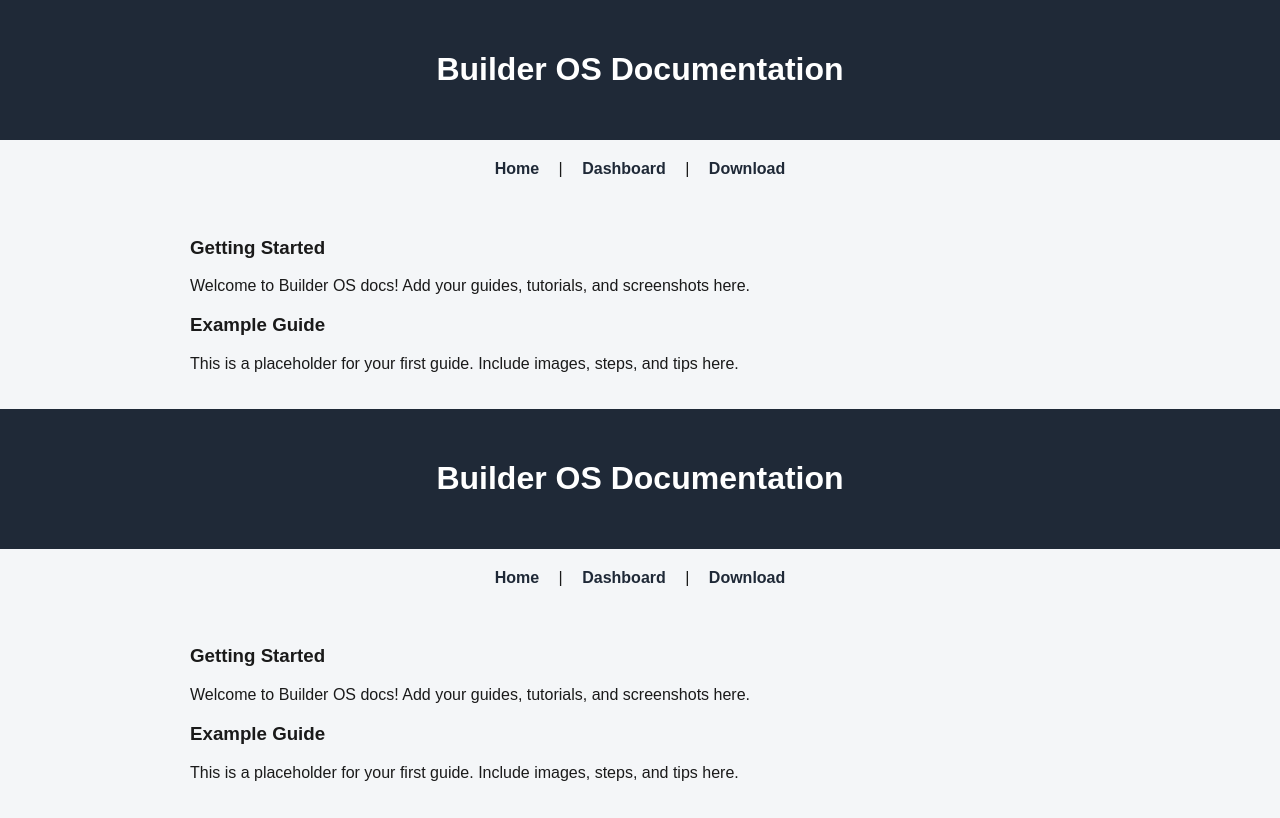
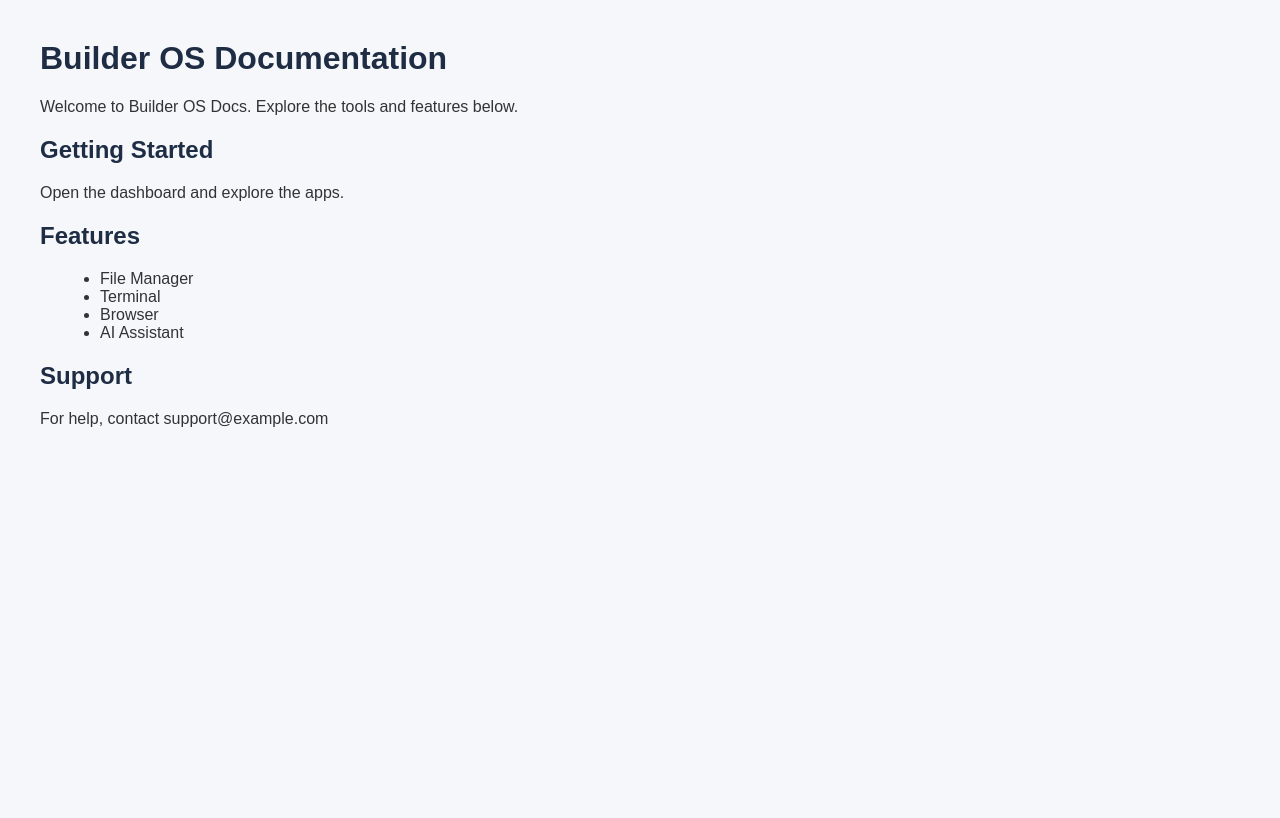
Before and after one commit to Grasti88/Builder_os_web, a plain HTML site: page docs/docpage.html in a window 1280 px wide. Drawn offline with Linux system fonts and the light colour scheme.

Commit message:
Update docpage.html

```diff
--- a/docs/docpage.html
+++ b/docs/docpage.html
@@ -3,62 +3,32 @@
 <head>
 <meta charset="UTF-8">
 <meta name="viewport" content="width=device-width, initial-scale=1.0">
-<title>Builder OS Documentation</title>
-<link rel="stylesheet" href="../assets/style.css">
-<script src="../assets/main.js" defer></script>
+<title>Builder OS Docs</title>
+<style>
+body{margin:40px;font-family:Arial,sans-serif;background:#f5f7fb;color:#333;}
+h1,h2{color:#1f2d44;}
+a{color:#4f8df7;text-decoration:none;}
+a:hover{text-decoration:underline;}
+ul{margin-left:20px;}
+</style>
 </head>
 <body>
+<h1>Builder OS Documentation</h1>
+<p>Welcome to Builder OS Docs. Explore the tools and features below.</p>
 
-<header class="hero">
-  <h1>Builder OS Documentation</h1>
-</header>
+<h2>Getting Started</h2>
+<p>Open the dashboard and explore the apps.</p>
 
-<nav style="text-align:center; margin:20px 0;">
-  <a href="../index.html">Home</a> |
-  <a href="../dashboard.html">Dashboard</a> |
-  <a href="../download.html">Download</a>
-</nav>
+<h2>Features</h2>
+<ul>
+<li>File Manager</li>
+<li>Terminal</li>
+<li>Browser</li>
+<li>AI Assistant</li>
+</ul>
 
-<main>
-  <section class="doc-section">
-    <div class="doc-card">
-      <h3>Getting Started</h3>
-      <p>Welcome to Builder OS docs! Add your guides, tutorials, and screenshots here.</p>
-    </div>
-    <div class="doc-card">
-      <h3>Example Guide</h3>
-      <p>This is a placeholder for your first guide. Include images, steps, and tips here.</p>
-    </div>
-  </section>
-</main>
-
-</body>
-</html></style>
-</head>
-<body>
-
-<header class="hero">
-  <h1>Builder OS Documentation</h1>
-</header>
-
-<nav style="text-align:center; margin:20px 0;">
-  <a href="../index.html">Home</a> |
-  <a href="../dashboard.html">Dashboard</a> |
-  <a href="../download.html">Download</a>
-</nav>
-
-<main>
-  <section class="doc-section">
-    <div class="doc-card">
-      <h3>Getting Started</h3>
-      <p>Welcome to Builder OS docs! Add your guides, tutorials, and screenshots here.</p>
-    </div>
-    <div class="doc-card">
-      <h3>Example Guide</h3>
-      <p>This is a placeholder for your first guide. Include images, steps, and tips here.</p>
-    </div>
-  </section>
-</main>
+<h2>Support</h2>
+<p>For help, contact support@example.com</p>
 
 </body>
 </html>
```
